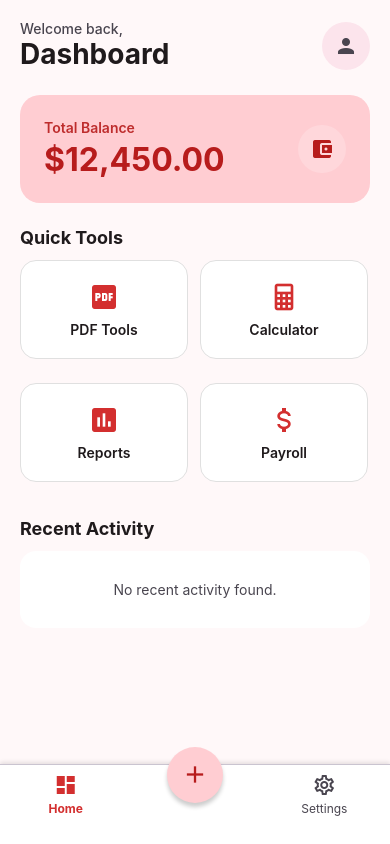
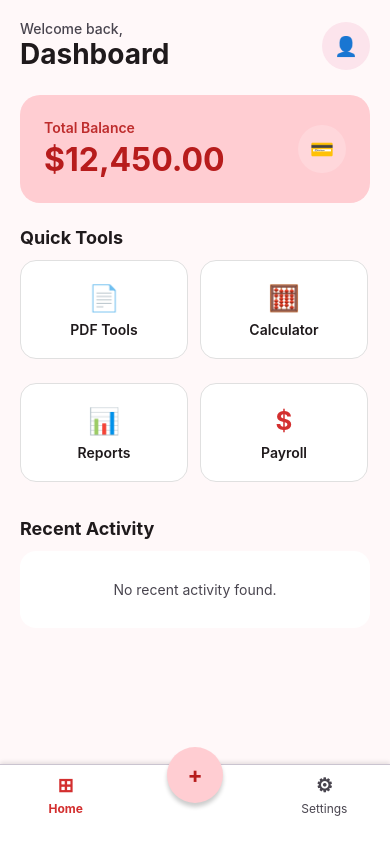
Before and after one commit to BajWarring/Sage_Tools, a React Native app: screen / in a window 390 px wide. Built offline with nearby package versions, Linux system fonts and the light colour scheme.

Commit message:
Update MD3Icon.tsx

```diff
--- a/src/components/MD3Icon.tsx
+++ b/src/components/MD3Icon.tsx
@@ -1,6 +1,5 @@
 import React from 'react';
-// Check which library you have installed. Usually it's this:
-import Icon from 'react-native-vector-icons/MaterialCommunityIcons';
+import { Text, View } from 'react-native';
 
 interface IconProps {
   name: string;
@@ -9,7 +8,56 @@ interface IconProps {
 }
 
 const MD3Icon: React.FC<IconProps> = ({ name, size = 24, color = '#000' }) => {
-  return <Icon name={name} size={size} color={color} />;
+  // Mapping names to simple Unicode characters so we don't need an external library
+  let symbol = '•';
+
+  switch (name) {
+    case 'view-dashboard':
+    case 'view-dashboard-outline':
+      symbol = '⊞';
+      break;
+    case 'cog':
+    case 'cog-outline':
+      symbol = '⚙';
+      break;
+    case 'plus':
+      symbol = '+';
+      break;
+    case 'account':
+      symbol = '👤';
+      break;
+    case 'wallet':
+      symbol = '💳';
+      break;
+    case 'file-pdf-box':
+      symbol = '📄';
+      break;
+    case 'calculator':
+      symbol = '🧮';
+      break;
+    case 'chart-box':
+      symbol = '📊';
+      break;
+    case 'currency-usd':
+      symbol = '$';
+      break;
+    case 'check':
+      symbol = '✓';
+      break;
+    case 'tools':
+      symbol = '🛠';
+      break;
+    default:
+      symbol = '•';
+  }
+
+  return (
+    <View style={{ width: size, height: size, alignItems: 'center', justifyContent: 'center' }}>
+      <Text style={{ fontSize: size * 0.8, color: color, fontWeight: 'bold' }}>
+        {symbol}
+      </Text>
+    </View>
+  );
 };
 
 export default MD3Icon;
```
